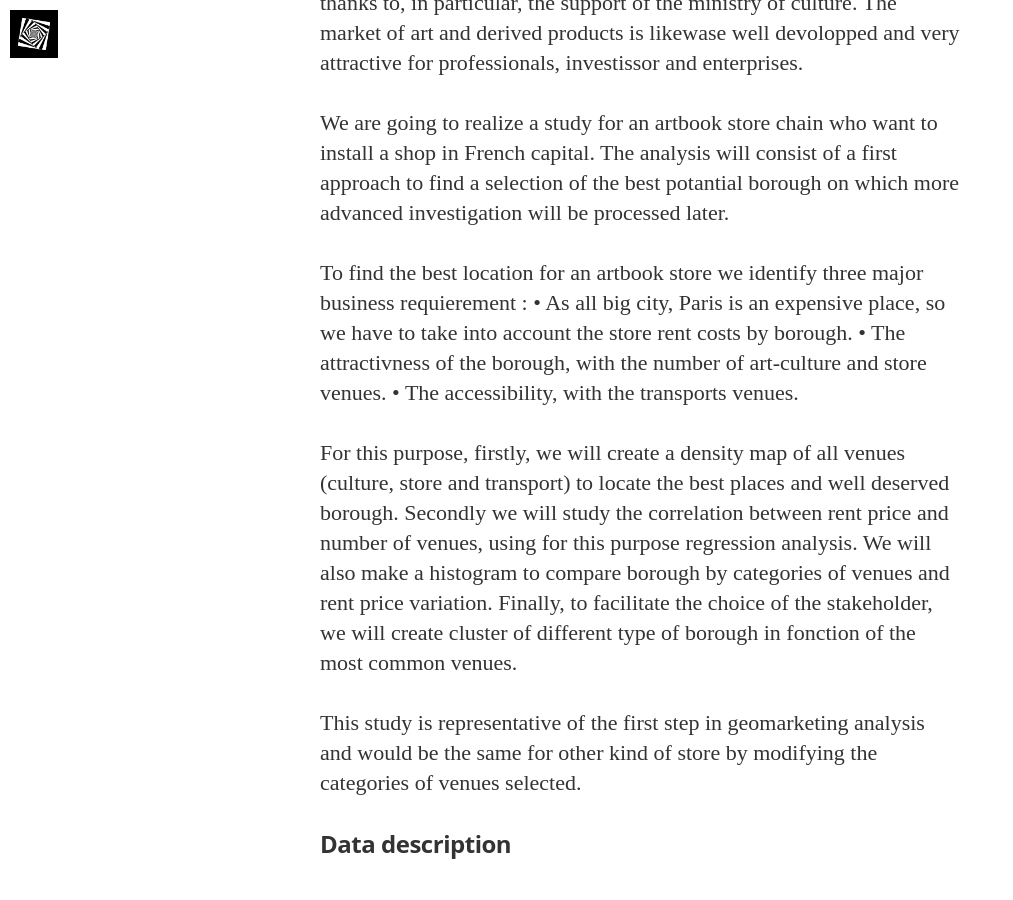
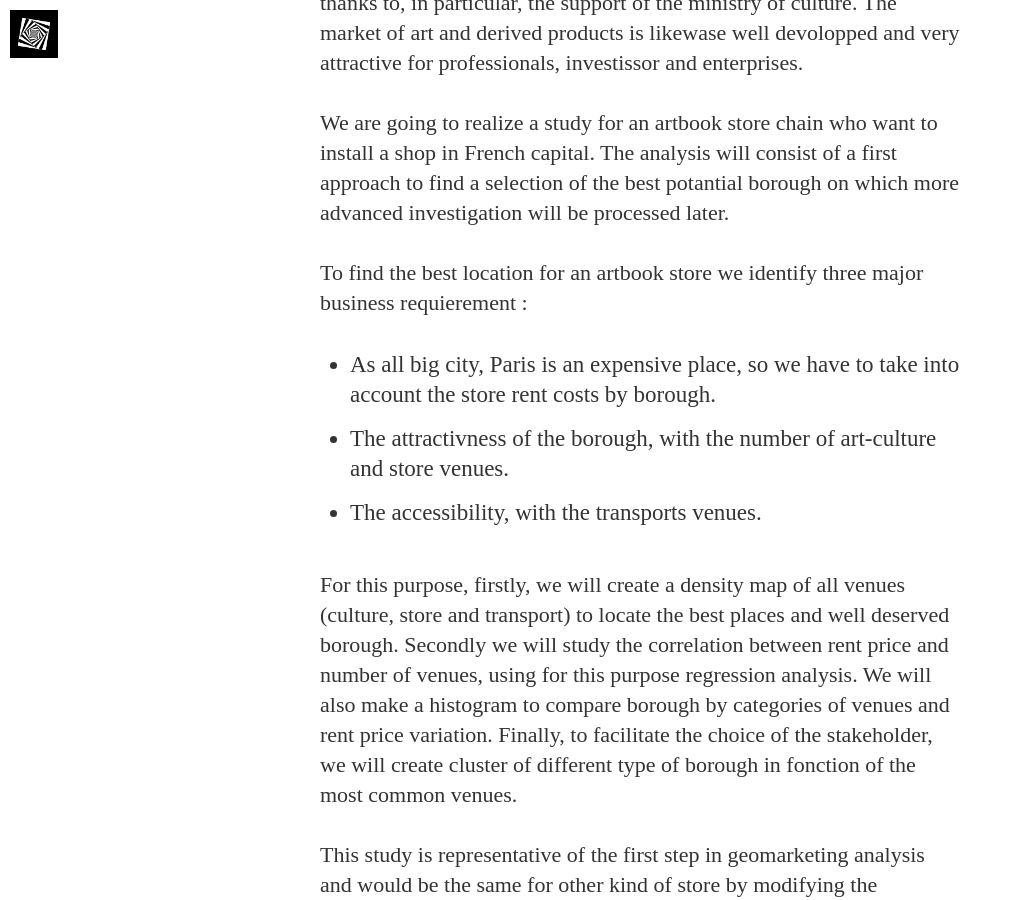
Before and after one commit to LCTyrell/LCTyrell.github.io, a Jekyll site: the page built from _posts/2019-05-25-art_bookstore.markdown, in a window 1280 px wide and 900 px high, scrolled down 789 px. Shown: the whole window, without its empty margins (0-1013 px from the left). Built offline with Jekyll 4.4.1, drawn with Linux system fonts in a browser that asks for light colours; nearby versions of some CDN libraries; some web fonts are replaced; some of the changed text lies outside the part shown.

```diff
--- a/_posts/2019-05-25-art_bookstore.markdown
+++ b/_posts/2019-05-25-art_bookstore.markdown
@@ -17,9 +17,9 @@ Paris, «city of light», is a well known location for art lover’s. With more
 We are going to realize a study for an artbook store chain who want to install a shop in French capital. The analysis will consist of a first approach to find a selection of the best potantial borough on which more advanced investigation will be processed later.
 
 To find the best location for an artbook store we identify three major business requierement :
-    • As all big city, Paris is an expensive place, so we have to take into account the store rent costs by borough.
-    • The attractivness of the borough, with the number of art-culture and store venues.
-    • The accessibility, with the transports venues.
+* As all big city, Paris is an expensive place, so we have to take into account the store rent costs by borough.
+* The attractivness of the borough, with the number of art-culture and store venues.
+* The accessibility, with the transports venues.
 
 For this purpose, firstly, we will create a density map of all venues (culture, store and transport) to locate the best places and well deserved borough.
 Secondly we will study the correlation between rent price and number of venues, using for this purpose regression analysis. We will also make a histogram to compare borough by categories of venues and rent price variation.
@@ -53,7 +53,7 @@ For this study, we will use free data from different websites and services, in d
 
 ## Methodology
 <br/>
-* Rent cost by number of venues
+### Rent cost by number of venues
 
 In a first time to represent the rent price per number of venues, we merged data of the borough geometry and the rent cost. And we create a map using the folium library to show the rent cost per borough :
 <p align="center">
@@ -70,7 +70,7 @@ Then we use the foursquare API to get the data on culture, store and transport v
 Due to the Foursquare free account limitation we have a limited number of venues (150) distributed on the map accross the borough. It seems to have a correlation between number of venues and rent price, but at first look it’s not very clear. let's try to verify this impression.
 
 
-* Correlation between rent price and number of venues
+### Correlation between rent price and number of venues
 
 To make correlation between rent price and venues we first use the library geopandas to make a spatial join between venues and geometry data. Then we merged the result with price data.
 So we could count the number of venues per borough, and prepare a dataframe to realize the repgression analysis :
@@ -93,7 +93,7 @@ We use the library Seaborn to create the plot of linear regression and the resid
 It seems we have a relatively good correlation (with a variability around ± 150 €), if we make abstraction of two points. This two outliers (corresponding to borough 4 and 6), cercled in red on the figures, are very interresting as they could indicate overpriced borough. But before making conclusion we must go further on investigating different venues.
 
 
-* Attractiveness of borrough
+### Attractiveness of borrough
 
 Let’s take a look at the different venues per borough and their relation with rent cost using a histogram.
 
@@ -119,7 +119,8 @@ Here we can see two things: first, we see that the outliers lack data  (borough
 So we have confirmation of a lack of venues on this places.
 Secondly, correlation between rent price and number of venues seems pretty good. Not supprisingly, many borough of the center are overpriced (borough 2 to 6, with respect of lack of data du to foursquare free account limitation).
 
-* Cluster of boroughs
+### Cluster of boroughs
+
 We have 20 borough with different venues of culture, store and transport. Let’s try to group them to simplify the presenttion and the choice of the stakeholder. For that we used the kmeans clustering algorithm. :
 <p align="center">
 <img src="/assets/article_images/2018-05-25-art_bookstore/mostComVenues.jpg"><br/>
```
Also changed, not shown: other parts of _posts/2019-05-25-art_bookstore.markdown (+3 -3 lines).
